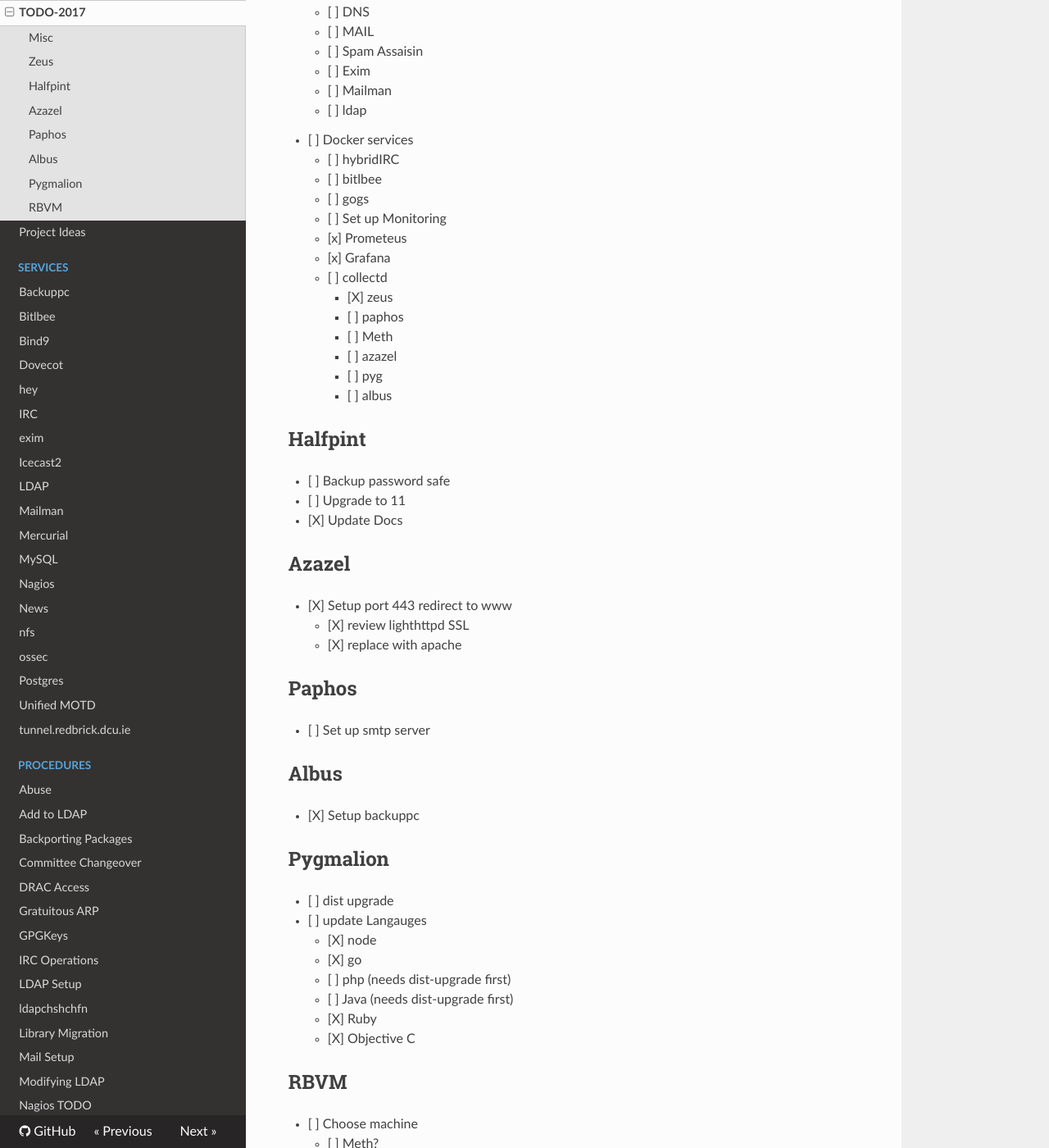
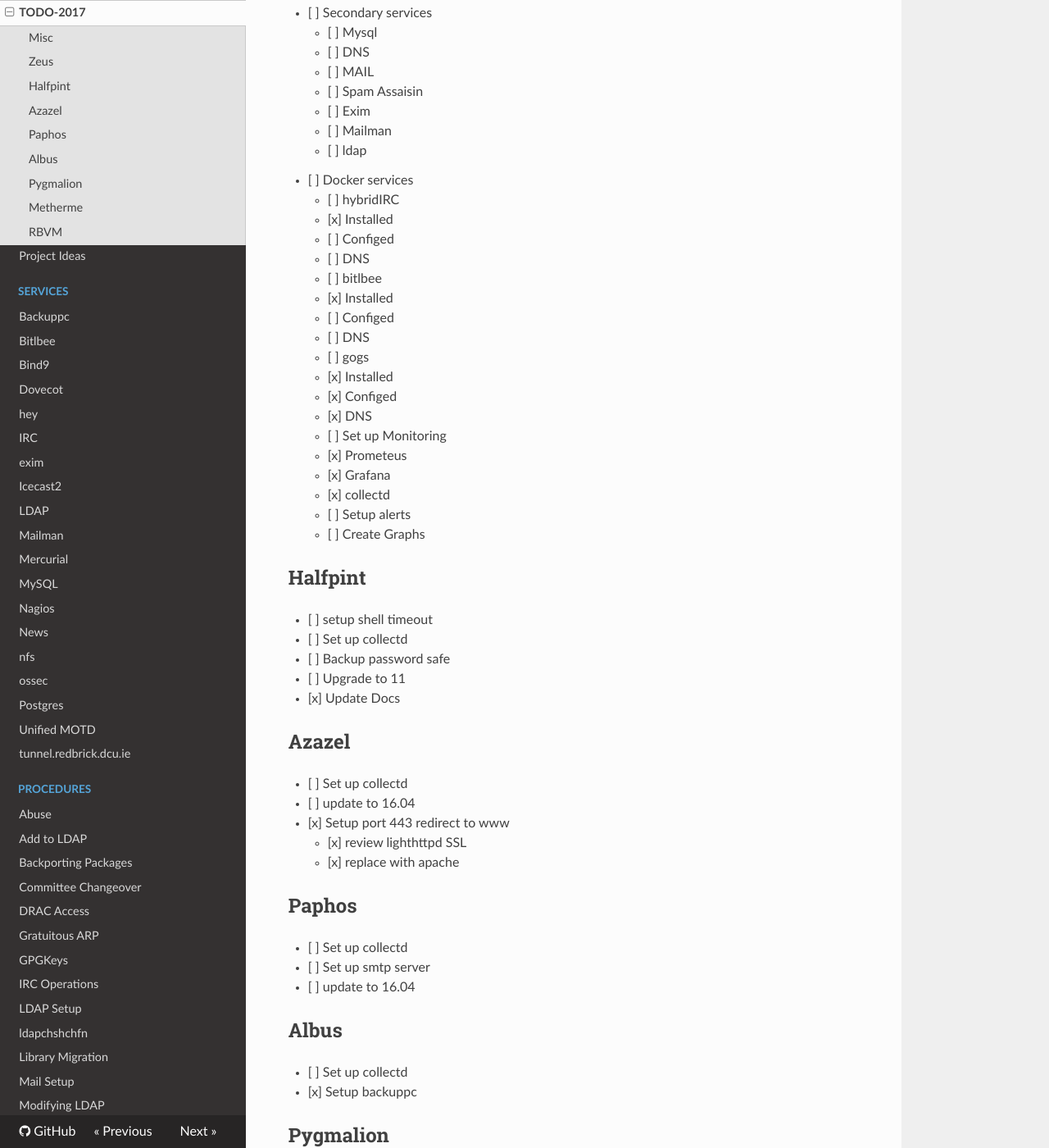
Before and after one commit to redbrick/docs-old, an MkDocs documentation site: the page built from docs/plans/TODO-2017.md, in a window 1280 px wide and 1400 px high, scrolled down 713 px. Shown: the whole window at 82% size. Built offline with MkDocs 1.6.1, drawn with Linux system fonts in a browser that asks for light colours; nearby versions of some CDN libraries; old or Windows-style settings are respelled for this version of MkDocs; some of the changed text lies outside the part shown.

Commit message:
move items to correct host (#37)

```diff
--- a/docs/plans/TODO-2017.md
+++ b/docs/plans/TODO-2017.md
@@ -3,19 +3,21 @@
 ## Misc
   - [ ] audit scripts in /srv/admin/scrips and /srv/admins/scripts/rrs
   - [ ] move audited scripts from /srv/admin/scripts and /srv/admin/scrips/rrs to github.
+  - [ ] version control important configs
+      - [ ] DNS
+      - [ ] apache
 
 ## Zeus
   - [ ] Migrate local accs to /local
+  - [ ] fix redbrick Gid and Uid
+  - [ ] mount `/storage/home` as `/home`
   - [ ] Apache
     - [ ] Finish Shib
       - [ ] Customise login page
       - [ ] Enable Logout [docs](https://wiki.shibboleth.net/confluence/display/IDP30/LogoutConfiguration)
       - [ ] Figure out how we want to manage the metadata
     - [X] Add apache mod
-    - [ ] test sub-domain macro
-    - [ ] enable hsts globally
-    - [ ] merge 000-default w/ 000-ssl
-    - [ ] Migrate sub-Domain
+  - [ ] setup shell timeout
   - [ ] migrate iceCast
   - [ ] migrate mysql
   - [ ]  Secondary services
@@ -28,46 +30,65 @@
     - [ ] ldap
   - [ ]  Docker services
     - [ ] hybridIRC
+      - [x] Installed
+      - [ ] Configed
+      - [ ] DNS
     - [ ] bitlbee
+      - [x] Installed
+      - [ ] Configed
+      - [ ] DNS
     - [ ] gogs
+      - [x] Installed
+      - [x] Configed
+      - [x] DNS
     - [ ] Set up Monitoring
       - [x] Prometeus
       - [x] Grafana
-      - [ ] collectd
-        - [X] zeus
-        - [ ] paphos
-        - [ ] Meth
-        - [ ] azazel
-        - [ ] pyg
-        - [ ] albus
+      - [x] collectd
+      - [ ] Setup alerts
+      - [ ] Create Graphs
 
-## Halfpint ##
+## Halfpint
+  - [ ] setup shell timeout
+  - [ ] Set up collectd
   - [ ] Backup password safe
   - [ ] Upgrade to 11
-  - [X] Update Docs
+  - [x] Update Docs
 
-## Azazel ##
-  - [X] Setup port 443 redirect to www
-    - [X] review lighthttpd SSL
-    - [X] replace with apache
+## Azazel
+  - [ ] Set up collectd
+  - [ ] update to 16.04
+  - [x] Setup port 443 redirect to www
+    - [x] review lighthttpd SSL
+    - [x] replace with apache
 
-## Paphos ##
+## Paphos
+  - [ ] Set up collectd
   - [ ] Set up smtp server
+  - [ ] update to 16.04
 
-## Albus ##
-  - [X] Setup backuppc
+## Albus
+  - [ ] Set up collectd
+  - [x] Setup backuppc
 
-## Pygmalion ##
+## Pygmalion
+  - [ ] Set up collectd
   - [ ] dist upgrade
   - [ ] update Langauges
-    - [X] node
-    - [X] go
+    - [x] node
+    - [x] go
     - [ ] php (needs dist-upgrade first)
     - [ ] Java (needs dist-upgrade first)
-    - [X] Ruby
-    - [X] Objective C
+    - [x] Ruby
+    - [x] Objective C
 
-## RBVM ##
+## Metherme
+  - [ ] Set up collectd
+  - [ ] Apache
+    - [ ] merge 000-default w/ 000-ssl
+    - [ ] Migrate sub-Domain
+
+## RBVM
   - [ ] Choose machine
     - [ ] Meth?
     - [ ] servers in fm yet to be named
```
